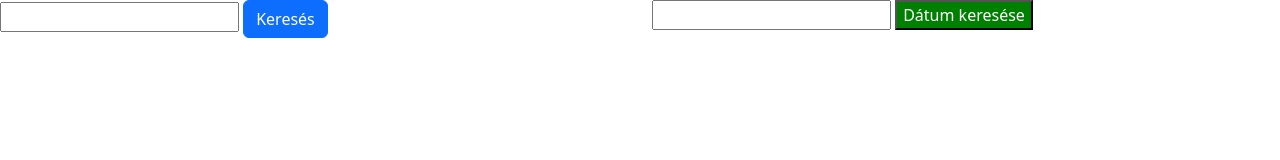
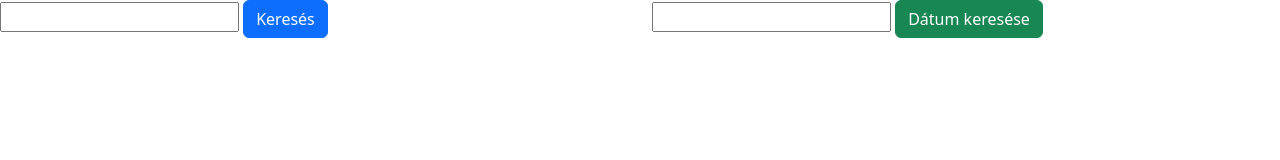
Before and after one commit to csurgomartinka/nevnap, a plain HTML site: page index.html in a window 1280 px wide. Drawn offline with nearby package versions, Linux system fonts and the light colour scheme.

Commit message:
zoldgombvegleges

```diff
--- a/index.html
+++ b/index.html
@@ -20,7 +20,7 @@
 
         <div class="col-sm-6">
             <input type="text" id="keresett2">
-            <button style="background-color: green; color: white;" onclick="kereses2()">Dátum keresése</button>
+            <button onclick="kereses2()" class="btn btn-success">Dátum keresése</button>
 
             <ul id="kiiras2">
 
```
